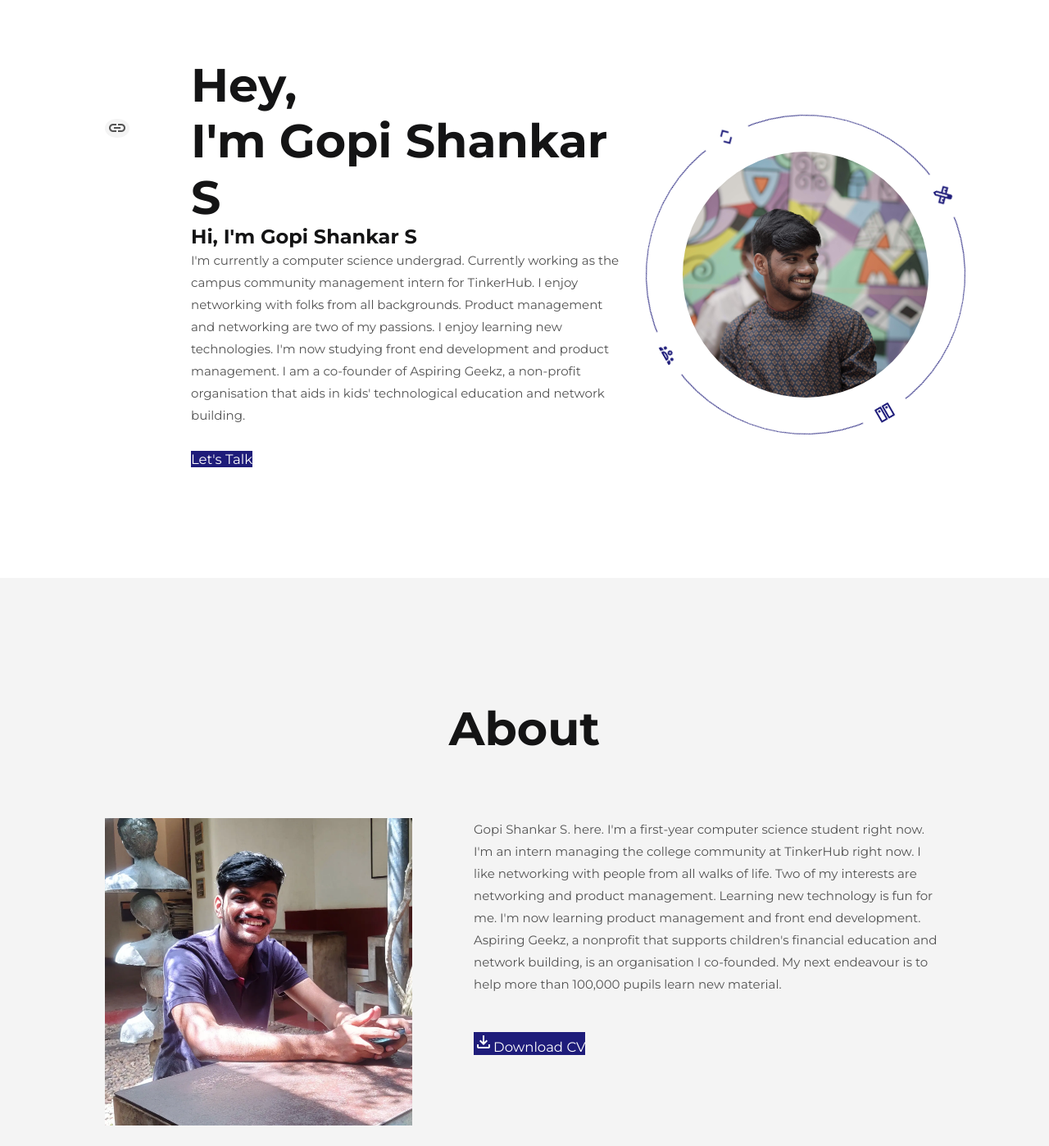
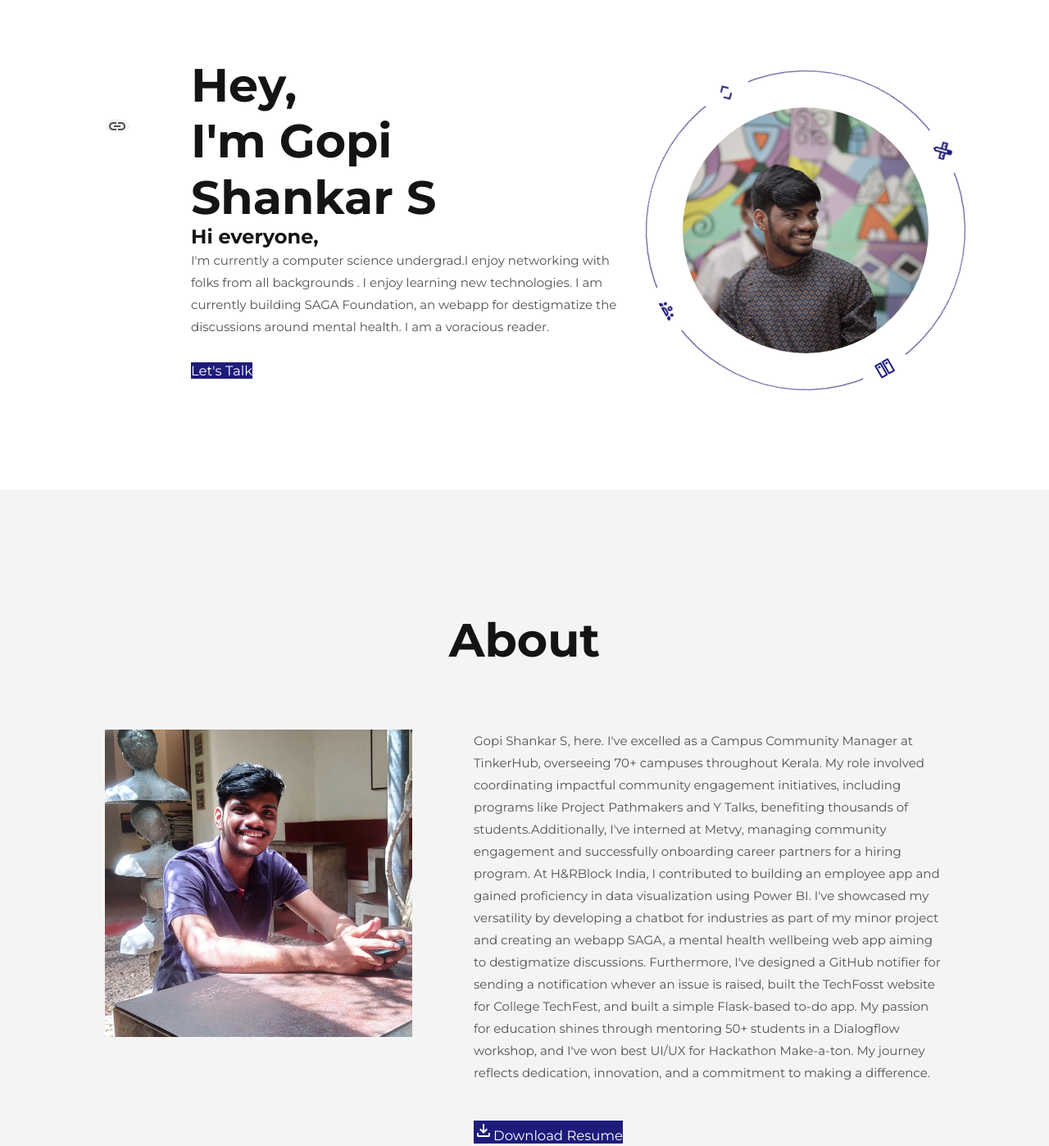
Before and after one commit to Gopps95/gopps, a plain HTML site: page index.html in a window 1280 px wide. Shown: the part 80-1478 px from the top of the page at 82% size. Drawn offline with nearby package versions, Linux system fonts and the light colour scheme.

Commit message:
contents changed

```diff
--- a/index.html
+++ b/index.html
@@ -25,10 +25,10 @@
                 <li><a href="#contact">Let's Talk</a></li>
             </ul>
             <button id="menu-btn"><span class="material-symbols-sharp">
-                menu
+                Menu
                 </span></button>
                 <button id="close-btn"><span class="material-symbols-sharp">
-                    close
+                    Close
                     </span>
             </button>
 
@@ -48,11 +48,14 @@
                 <h1>
                     Hey,
                 </h1><h1>
-                    I'm Gopi Shankar S
+                    I'm Gopi
                 </h1>
-                <h3>Hi, I'm Gopi Shankar S</h3>
-                <p>I'm currently a computer science undergrad. Currently working as the campus community management intern for TinkerHub. I enjoy networking with folks from all backgrounds.
-                    Product management and networking are two of my passions. I enjoy learning new technologies. I'm now studying front end development and product management. I am a co-founder of Aspiring Geekz, a non-profit organisation that aids in kids' technological education and network building.</p>
+                <h1>
+                    Shankar S
+                </h1>
+                <h3>Hi everyone,</h3>
+                <p>I'm currently a computer science undergrad.I enjoy networking with folks from all backgrounds
+                    . I enjoy learning new technologies. I am currently building SAGA Foundation, an webapp for destigmatize the discussions around mental health. I am a voracious reader.</p>
                     <a href="#contact" class="btn btn-primary">Let's Talk</a>
             </div>
             <div class="profile-area">
@@ -75,9 +78,7 @@
         <div class="image"> <img src="./Images/2.webp"></div>
 
        <div class="info">
-        <p>Gopi Shankar S. here. I'm a first-year computer science student right now. I'm an intern managing the college community at TinkerHub right now. I like networking with people from all walks of life.
-            Two of my interests are networking and product management. Learning new technology is fun for me. I'm now learning product management and front end development. Aspiring Geekz, a nonprofit that supports children's financial education and network building, is an organisation I co-founded.
-            My next endeavour is to help more than 100,000 pupils learn new material.</p>
+        <p>Gopi Shankar S, here. I've excelled as a Campus Community Manager at TinkerHub, overseeing 70+ campuses throughout Kerala. My role involved coordinating impactful community engagement initiatives, including programs like Project Pathmakers and Y Talks, benefiting thousands of students.Additionally, I've interned at Metvy, managing community engagement and successfully onboarding career partners for a hiring program. At H&RBlock India, I contributed to building an employee app and gained proficiency in data visualization using Power BI. I've showcased my versatility by developing a chatbot for industries as part of my minor project and creating an webapp SAGA, a mental health wellbeing web app aiming to destigmatize discussions. Furthermore, I've designed a GitHub notifier for sending a notification whever an issue is raised, built the TechFosst website for College TechFest, and built a simple Flask-based to-do app. My passion for education shines through mentoring 50+ students in a Dialogflow workshop, and I've won best UI/UX for Hackathon Make-a-ton. My journey reflects dedication, innovation, and a commitment to making a difference. </p>
             <div class="read-more-content">
                 <p>
                     In case of any queries do connect with me
@@ -87,7 +88,7 @@
 
                 <a href="Images/Gopi's Resume (3) (2)-1 (2).pdf" download class="btn btn-primary"><span class="material-symbols-outlined">
                     file_download
-                    </span>Download CV</a>
+                    </span>Download Resume</a>
        </div>
 
        </div>
--- a/style.css
+++ b/style.css
@@ -440,7 +440,7 @@ footer .container ul a:hover {
         display: inline-block;
         cursor: pointer;
         background: transparent;
-        color: var(--color-black);
+        color: var(--color-primary);
         margin-right: 1rem;
     }
     nav button#close-btn {
```
